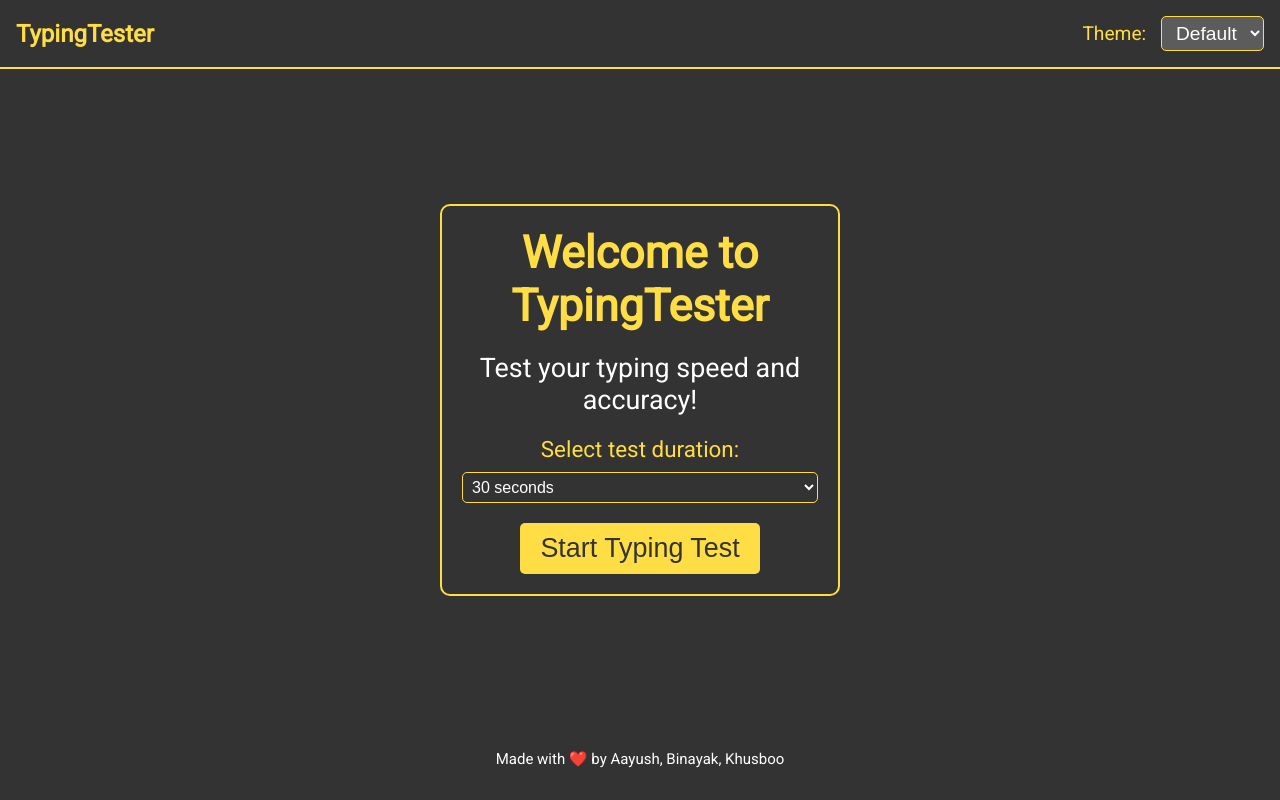
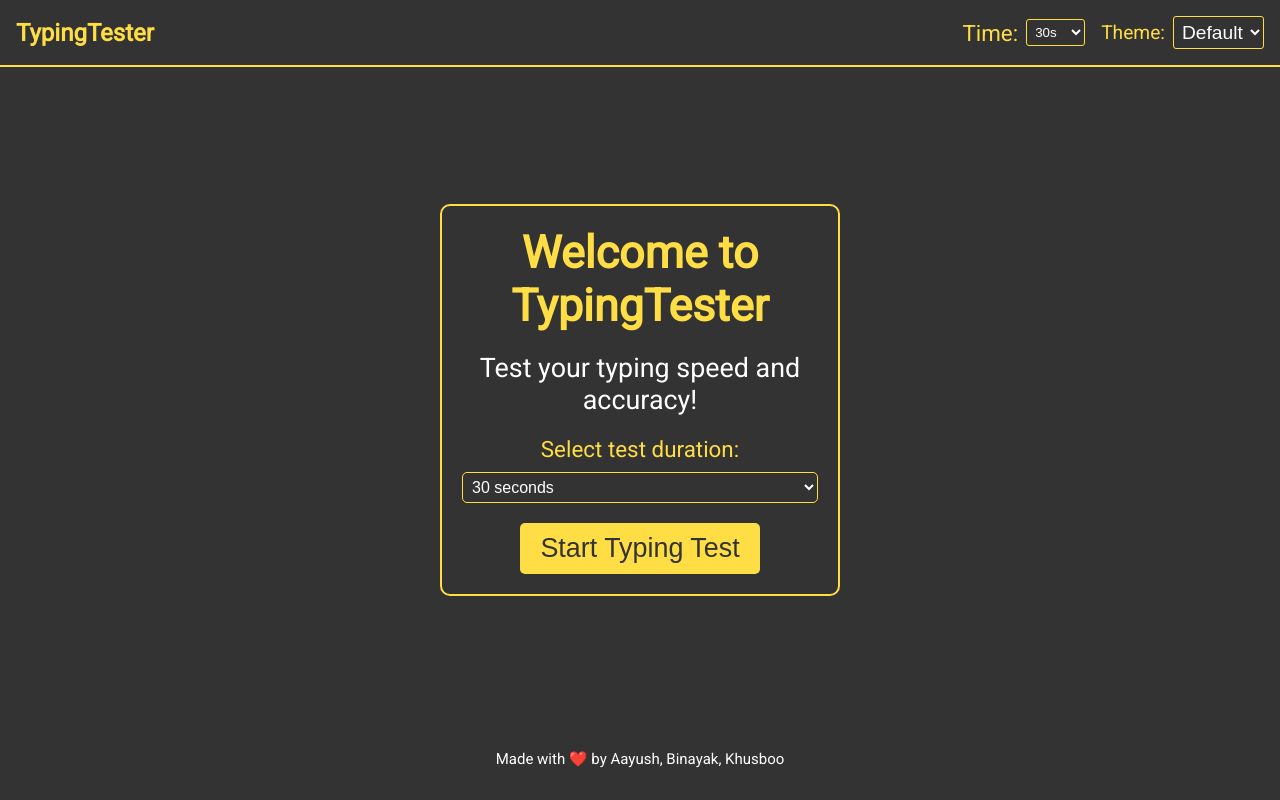
Before and after one commit to AayushChandraPradhan/typingtester, a plain HTML site: page index.html in a window 1280 px wide. Drawn offline with Linux system fonts and the light colour scheme.

Commit message:
added nav bar time selection feature, added function to click the logo and go to homescreen

```diff
--- a/index.html
+++ b/index.html
@@ -67,6 +67,34 @@
             font-size: 1.5rem;
             font-weight: bold;
             color: var(--primaryColor);
+            cursor: pointer;
+        }
+
+        #nav-controls {
+            display: flex;
+            align-items: center;
+        }
+
+        #nav-time-selector {
+            margin-right: 1rem;
+        }
+
+        #nav-time-selector, #theme-selector {
+            display: flex;
+            align-items: center;
+        }
+
+        #nav-time-selector label, #theme-selector label {
+            margin-right: 0.5rem;
+            color: var(--primaryColor);
+        }
+
+        #nav-time-selector select, #theme-selector select {
+            padding: 0.25rem;
+            background-color: var(--bgColor);
+            color: var(--textPrimary);
+            border: 1px solid var(--primaryColor);
+            border-radius: 3px;
         }
 
         #theme-selector {
@@ -101,14 +129,25 @@
 </head>
 <body>
     <nav>
-        <div class="logo">TypingTester</div>
+        <div class="logo" id="logo">TypingTester</div>
+        <div id="nav-controls">
+            <div id="nav-time-selector">
+                <label for="nav-test-duration">Time:</label>
+                <select id="nav-test-duration">
+                    <option value="15">15s</option>
+                    <option value="30" selected>30s</option>
+                    <option value="60">60s</option>
+                    <option value="120">120s</option>
+                </select>
+            </div>
             <div id="theme-selector">
-            <label for="theme">Theme: </label>
+                <label for="theme">Theme:</label>
                 <select id="theme">
                     <option value="default">Default</option>
                     <option value="blue">Blue</option>
                     <option value="serika">Serika</option>
                 </select>
+            </div>
         </div>
     </nav>
 
--- a/typing.js
+++ b/typing.js
@@ -33,7 +33,7 @@ function showScreen(screenId) {
 }
 
 function startGame() {
-  const selectedTime = document.getElementById('test-duration').value;
+  const selectedTime = document.getElementById('nav-test-duration').value;
   gameTime = parseInt(selectedTime) * 1000;
   showScreen('game-screen');
   newGame();
@@ -56,6 +56,14 @@ function newGame() {
   timer = null;
   updateWordColors();
   updateCursor();
+}
+
+// new function to handle logo click
+function goToHomeScreen() {
+  showScreen('start-screen');
+  clearInterval(timer);
+  document.getElementById('words').innerHTML = '';
+  document.getElementById('game').classList.remove('over');
 }
 
 function getWpm() {
@@ -236,7 +244,6 @@ function setTheme(theme) {
   }
 }
 
-// Event Listeners
 document.getElementById('start-btn').addEventListener('click', startGame);
 document.getElementById('newGameBtn').addEventListener('click', newGame);
 document.getElementById('restart-btn').addEventListener('click', () => {
@@ -251,9 +258,24 @@ document.getElementById('theme').addEventListener('change', (event) => {
 
 document.getElementById('game').addEventListener('keyup', handleKeyUp);
 
+// Add these new event listeners
+document.getElementById('logo').addEventListener('click', goToHomeScreen);
+
+document.getElementById('nav-test-duration').addEventListener('change', (event) => {
+  gameTime = parseInt(event.target.value) * 1000;
+  // Update the start screen time selector to match
+  document.getElementById('test-duration').value = event.target.value;
+});
+
+// Modify this event listener to update both selectors
 document.getElementById('test-duration').addEventListener('change', (event) => {
   gameTime = parseInt(event.target.value) * 1000;
+  // Update the nav time selector to match
+  document.getElementById('nav-test-duration').value = event.target.value;
 });
 
 // Initialize the app
 showScreen('start-screen');
+
+// Ensure the nav time selector is visible on all screens
+document.getElementById('nav-controls').style.display = 'flex';
```
Lines whose indentation alone changed are shown as unchanged.
